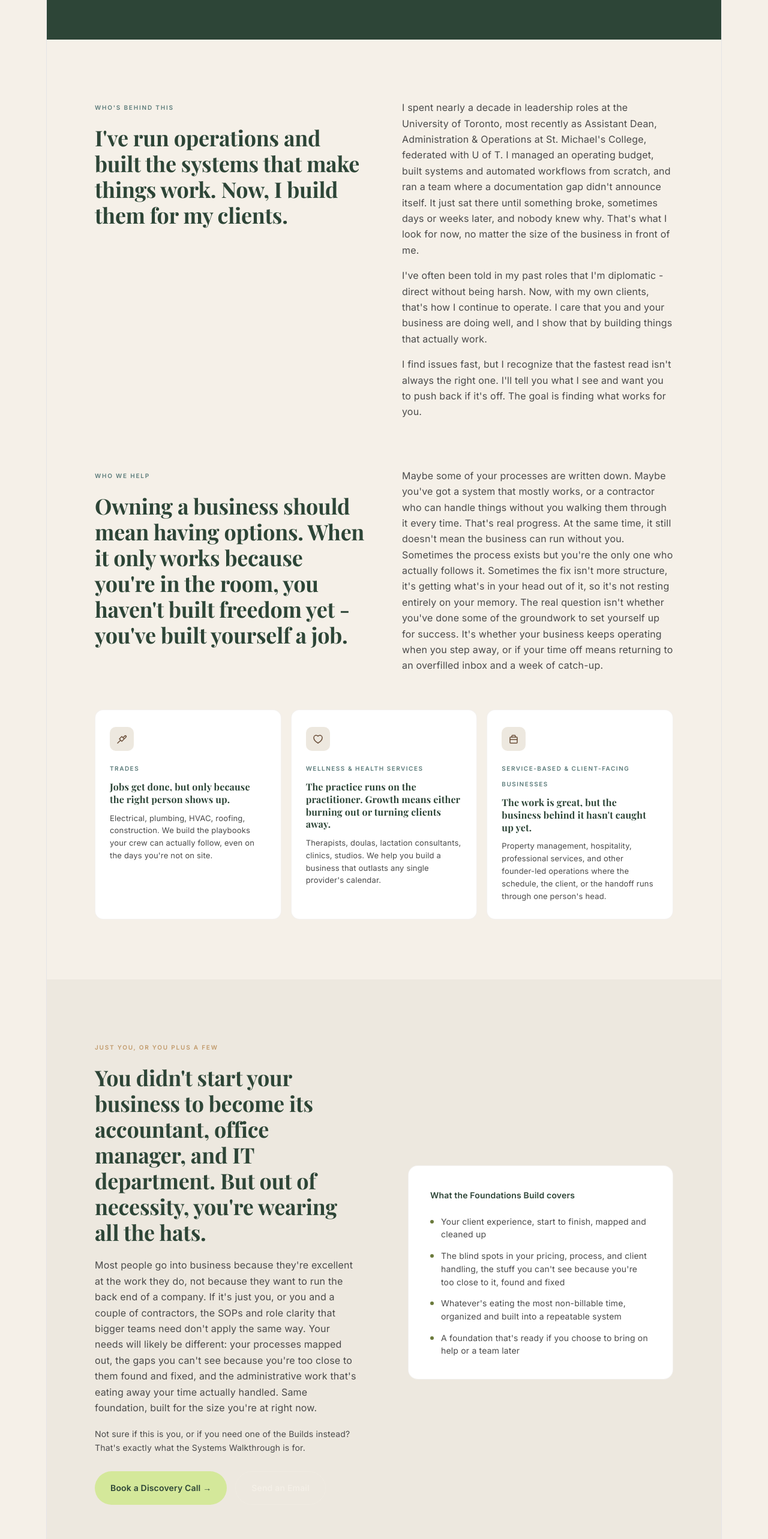
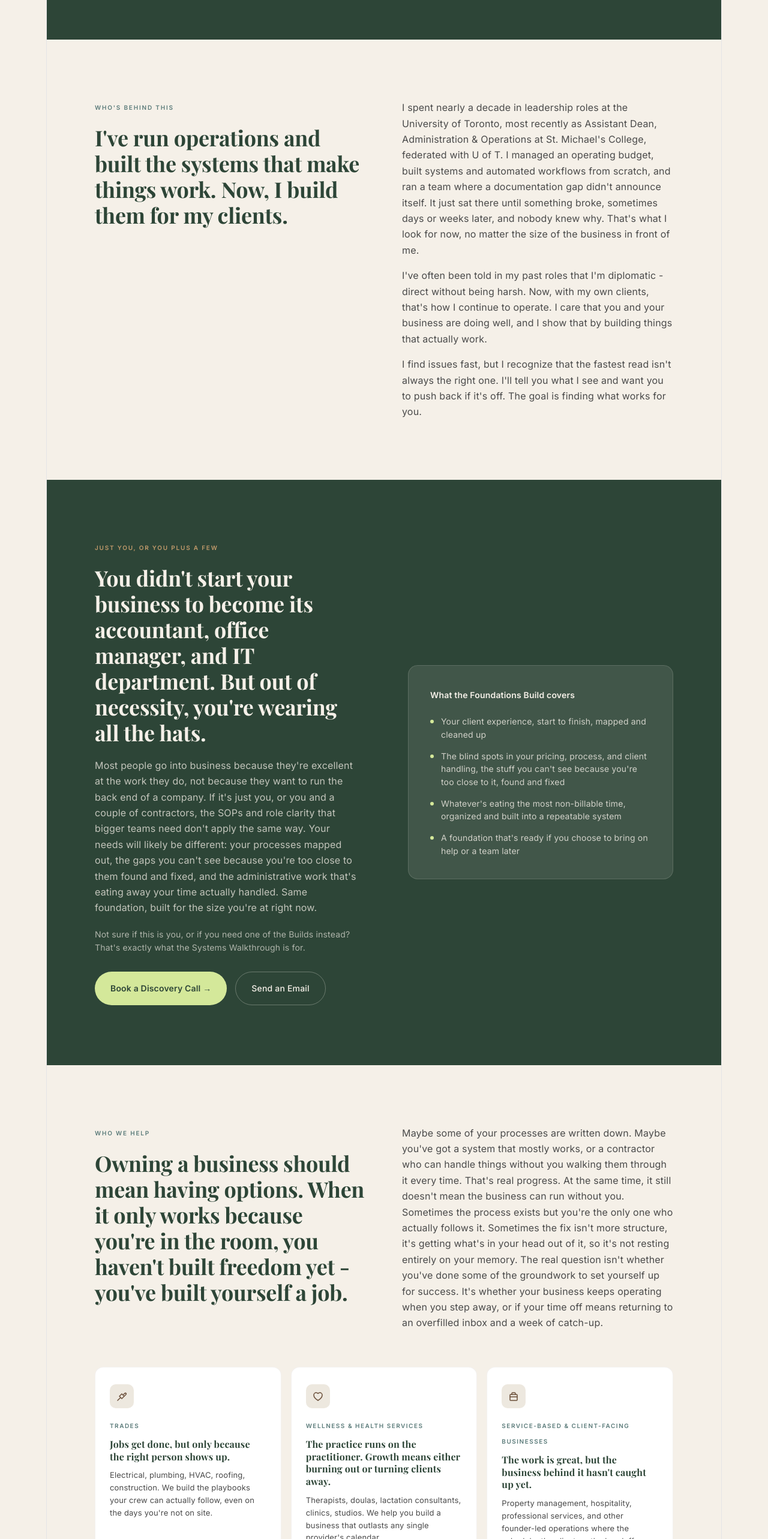
Before and after one commit to JenniferGroundwork/Groundwork, a React (Vite) app: page / in a window 1280 px wide. Shown: the part 922-3488 px from the top of the page at 60% size. Built offline with nearby package versions, Linux system fonts and the light colour scheme.

Commit message:
re-arranging home page

```diff
--- a/src/Home.jsx
+++ b/src/Home.jsx
@@ -242,7 +242,7 @@ const styles = `
   }
   .industry-p { font-size: 13px; line-height: 1.6; color: ${TEXT_MID}; }
 
-  .foundations { background: ${LIGHT_TAN}; padding: 100px 80px; }
+  .foundations { background: ${DARK_GREEN}; padding: 100px 80px; }
   .foundations-inner {
     max-width: 1200px; margin: 0 auto;
     display: grid; grid-template-columns: 1fr 1fr; gap: 80px; align-items: center;
@@ -250,22 +250,22 @@ const styles = `
   .foundations-h2 {
     font-family: 'Playfair Display', serif;
     font-size: clamp(26px, 2.8vw, 38px); font-weight: 700;
-    color: ${DARK_GREEN}; line-height: 1.2; margin-bottom: 20px;
+    color: ${IVORY}; line-height: 1.2; margin-bottom: 20px;
   }
-  .foundations-p { font-size: 16px; line-height: 1.65; color: ${TEXT_MID}; margin-bottom: 20px; }
-  .foundations-cta-note { font-size: 14px; line-height: 1.6; color: ${TEXT_MID}; margin-bottom: 28px; font-style: italic; }
+  .foundations-p { font-size: 16px; line-height: 1.65; color: rgba(245,240,232,0.75); margin-bottom: 20px; }
+  .foundations-cta-note { font-size: 14px; line-height: 1.6; color: rgba(245,240,232,0.65); margin-bottom: 28px; font-style: italic; }
   .foundations-card {
-    background: white; border-radius: 16px; padding: 36px;
-    border: 1px solid rgba(107,79,58,0.08);
+    background: rgba(245,240,232,0.1); border-radius: 16px; padding: 36px;
+    border: 1px solid rgba(245,240,232,0.15);
   }
-  .foundations-card-title { font-size: 14px; font-weight: 600; color: ${DARK_GREEN}; margin-bottom: 20px; }
+  .foundations-card-title { font-size: 14px; font-weight: 600; color: ${IVORY}; margin-bottom: 20px; }
   .foundations-detail { display: flex; align-items: flex-start; gap: 12px; margin-bottom: 14px; }
   .foundations-detail:last-child { margin-bottom: 0; }
   .foundations-detail-dot {
     width: 6px; height: 6px; border-radius: 50%;
-    background: ${OLIVE}; margin-top: 8px; flex-shrink: 0;
+    background: ${LIME_CTA}; margin-top: 8px; flex-shrink: 0;
   }
-  .foundations-detail p { font-size: 14px; line-height: 1.55; color: ${TEXT_MID}; }
+  .foundations-detail p { font-size: 14px; line-height: 1.55; color: rgba(245,240,232,0.8); }
 
   .services { background: ${DARK_GREEN}; }
   .services-header { text-align: center; margin-bottom: 64px; }
@@ -694,7 +694,7 @@ export default function GroundworkHome() {
         </div>
       </section>
 
-      <section id="track-record" className="section who" style={{ paddingBottom: 60 }}>
+      <section id="track-record" className="section who">
         <div className="section-inner">
           <div className="who-header" style={{ marginBottom: 0 }}>
             <div>
@@ -711,32 +711,6 @@ export default function GroundworkHome() {
                 I find issues fast, but I recognize that the fastest read isn't always the right one. I'll tell you what I see and want you to push back if it's off. The goal is finding what works for you.
               </p>
             </div>
-          </div>
-        </div>
-      </section>
-
-      <section id="who-we-help" className="section who" style={{ paddingTop: 20 }}>
-        <div className="section-inner">
-          <div className="who-header">
-            <div>
-              <p className="eyebrow">Who We Help</p>
-              <h2 className="who-h2">Owning a business should mean having options. When it only works because you're in the room, you haven't built freedom yet - you've built yourself a job.</h2>
-            </div>
-            <div>
-              <p className="who-desc">
-                Maybe some of your processes are written down. Maybe you've got a system that mostly works, or a contractor who can handle things without you walking them through it every time. That's real progress. At the same time, it still doesn't mean the business can run without you. Sometimes the process exists but you're the only one who actually follows it. Sometimes the fix isn't more structure, it's getting what's in your head out of it, so it's not resting entirely on your memory. The real question isn't whether you've done some of the groundwork to set yourself up for success. It's whether your business keeps operating when you step away, or if your time off means returning to an overfilled inbox and a week of catch-up.
-              </p>
-            </div>
-          </div>
-          <div className="industries">
-            {industries.map((ind) => (
-              <div key={ind.label} className="industry-card">
-                <div className="industry-icon">{ind.icon}</div>
-                <p className="industry-label">{ind.label}</p>
-                <h3 className="industry-h3">{ind.h3}</h3>
-                <p className="industry-p">{ind.p}</p>
-              </div>
-            ))}
           </div>
         </div>
       </section>
@@ -774,6 +748,32 @@ export default function GroundworkHome() {
         </div>
       </section>
 
+      <section id="who-we-help" className="section who">
+        <div className="section-inner">
+          <div className="who-header">
+            <div>
+              <p className="eyebrow">Who We Help</p>
+              <h2 className="who-h2">Owning a business should mean having options. When it only works because you're in the room, you haven't built freedom yet - you've built yourself a job.</h2>
+            </div>
+            <div>
+              <p className="who-desc">
+                Maybe some of your processes are written down. Maybe you've got a system that mostly works, or a contractor who can handle things without you walking them through it every time. That's real progress. At the same time, it still doesn't mean the business can run without you. Sometimes the process exists but you're the only one who actually follows it. Sometimes the fix isn't more structure, it's getting what's in your head out of it, so it's not resting entirely on your memory. The real question isn't whether you've done some of the groundwork to set yourself up for success. It's whether your business keeps operating when you step away, or if your time off means returning to an overfilled inbox and a week of catch-up.
+              </p>
+            </div>
+          </div>
+          <div className="industries">
+            {industries.map((ind) => (
+              <div key={ind.label} className="industry-card">
+                <div className="industry-icon">{ind.icon}</div>
+                <p className="industry-label">{ind.label}</p>
+                <h3 className="industry-h3">{ind.h3}</h3>
+                <p className="industry-p">{ind.p}</p>
+              </div>
+            ))}
+          </div>
+        </div>
+      </section>
+
       <section id="services" className="section services">
         <div className="section-inner">
           <div className="services-header">
@@ -781,6 +781,9 @@ export default function GroundworkHome() {
             <h2 className="services-h2">Four ways to fix <em>what's not working.</em></h2>
             <p className="services-desc">
               Every build is scoped and priced on its own. No bundles, no add-ons you didn't ask for. You choose what your business needs right now, and that's what we build.
+            </p>
+            <p className="services-desc" style={{ marginTop: 16 }}>
+              Running solo, or with a contractor or two? Foundations Build (above) is likely the better starting point. These four are built for businesses with a team to hand things off to.
             </p>
           </div>
           <div className="services-grid">
```
